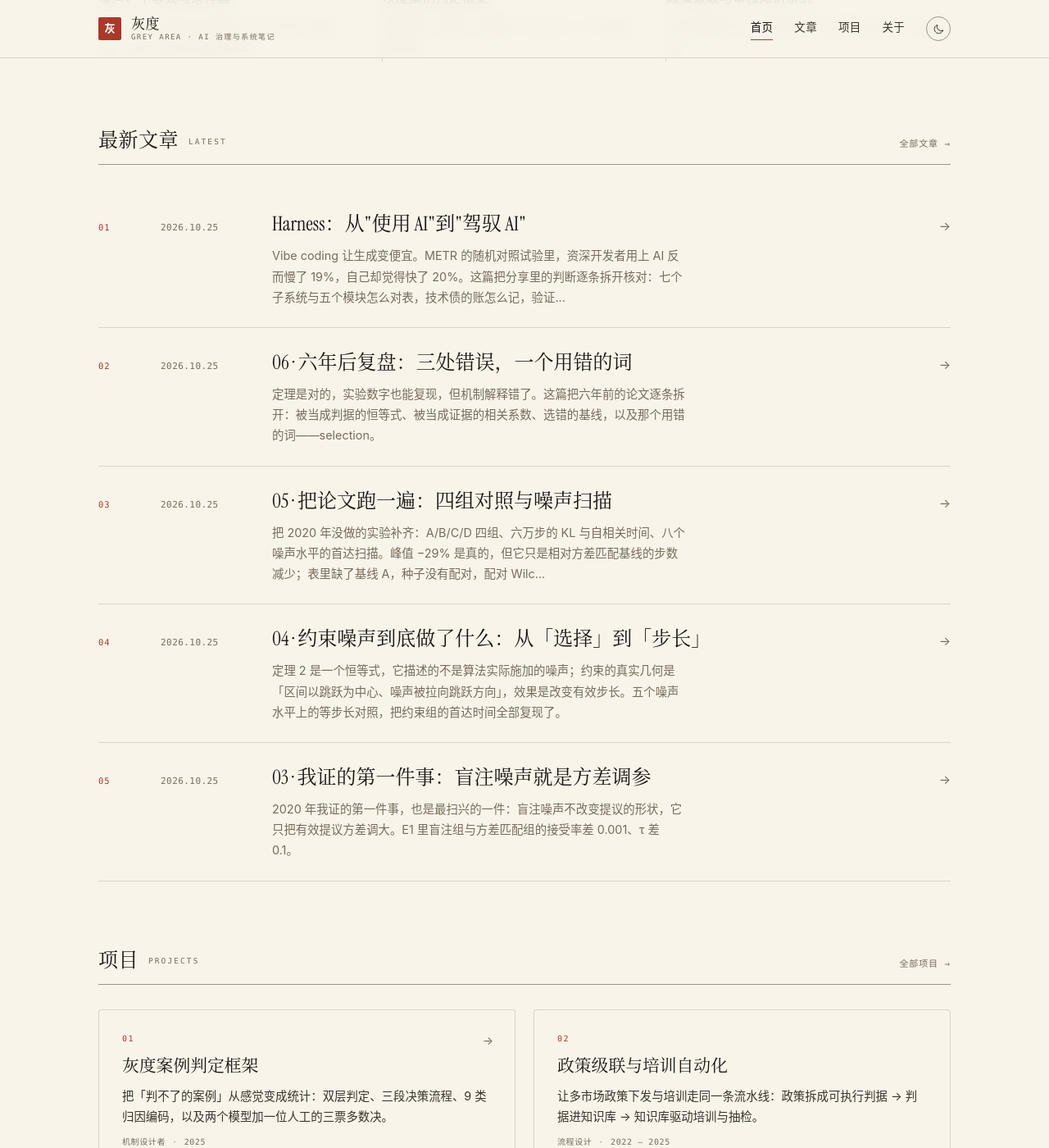
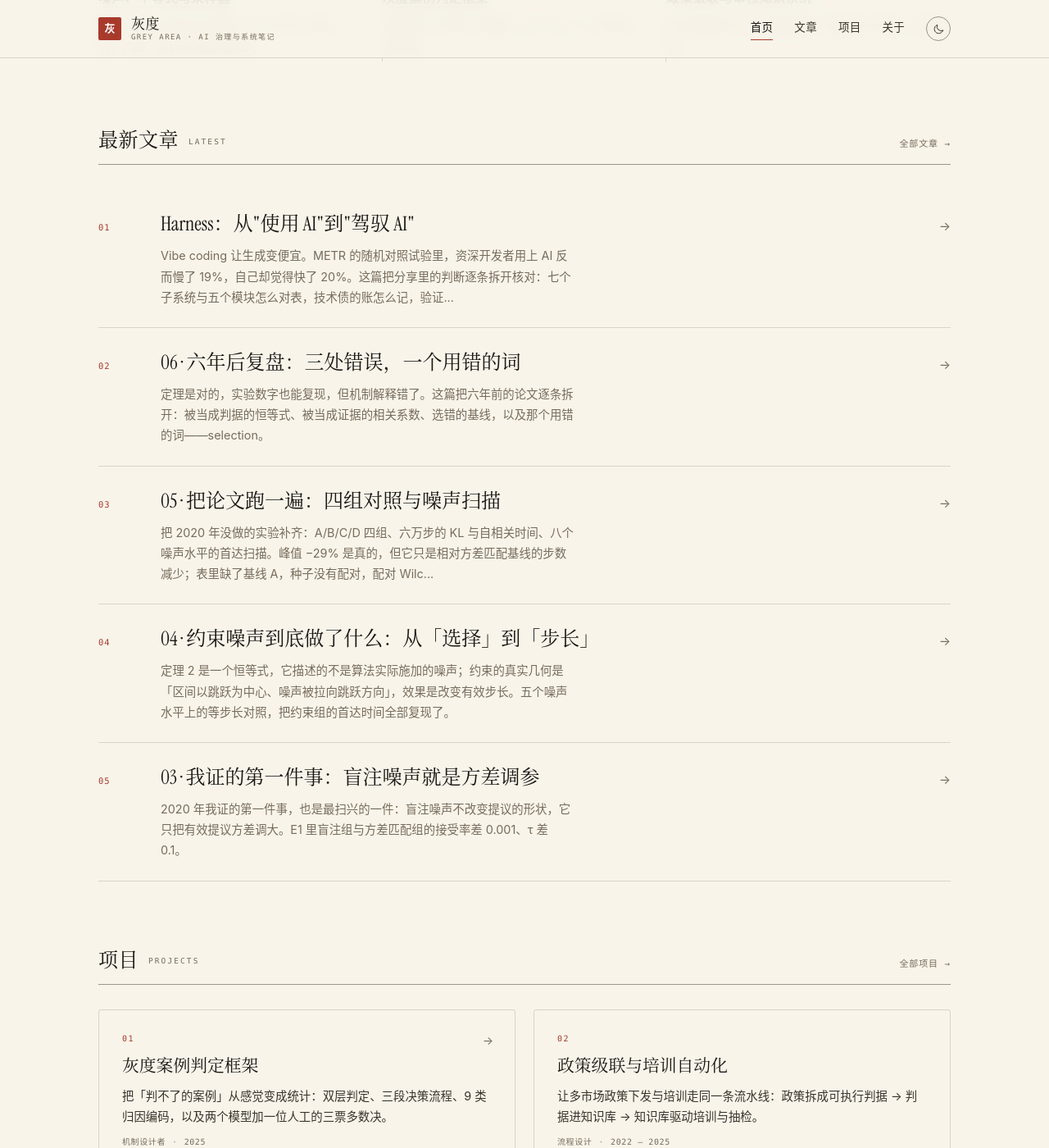
Before and after one commit to DMithrandir/dmithrandir.github.io, a Jekyll site: the page built from index.md, in a window 1280 px wide and 1400 px high, scrolled down 747 px. Shown: the whole window at 82% size. Built offline with Jekyll 4.4.1, drawn with Linux system fonts in a browser that asks for light colours.

Commit message:
日期：列表与文章页不再显示发布日期，归档只保留年份

```diff
--- a/_includes/post-row.html
+++ b/_includes/post-row.html
@@ -3,7 +3,6 @@
 <li class="post-row" style="--i: {{ n | minus: 1 }}">
   <a class="post-row-link" href="{{ post.url | relative_url }}">
     <span class="row-num">{% if n < 10 %}0{% endif %}{{ n }}</span>
-    <span class="row-date">{{ post.date | date: '%Y.%m.%d' }}</span>
     <span class="row-title">{{ post.title }}</span>
     <span class="row-arrow" aria-hidden="true">→</span>
   </a>
--- a/_layouts/post.html
+++ b/_layouts/post.html
@@ -8,8 +8,7 @@ layout: default
   <header class="wrap post-head">
     <p class="eyebrow">
       {%- for category in page.categories -%}{{ category }}<span class="sep">/</span>{%- endfor -%}
-      <time datetime="{{ page.date | date_to_xmlschema }}">{{ page.date | date: '%Y.%m.%d' }}</time>
-      <span class="sep">/</span>约 {{ minutes }} 分钟
+      约 {{ minutes }} 分钟
     </p>
     <h1 class="post-title">{{ page.title }}</h1>
     {%- if page.description %}<p class="post-lead">{{ page.description }}</p>{% endif -%}
--- a/archive.html
+++ b/archive.html
@@ -14,7 +14,6 @@ description: "全部文章，按年份排列。"
       {%- for post in year.items %}
       <li>
         <a href="{{ post.url | relative_url }}">
-          <time datetime="{{ post.date | date_to_xmlschema }}">{{ post.date | date: '%m.%d' }}</time>
           <span class="archive-title">{{ post.title }}</span>
         </a>
       </li>
--- a/assets/css/style.css
+++ b/assets/css/style.css
@@ -530,7 +530,7 @@ p {
 
 .post-row-link {
   display: grid;
-  grid-template-columns: 56px 116px minmax(0, 1fr) 24px;
+  grid-template-columns: 56px minmax(0, 1fr) 24px;
   gap: 20px;
   align-items: baseline;
   text-decoration: none;
@@ -579,7 +579,7 @@ p {
 }
 
 .row-excerpt {
-  margin: 10px 0 0 212px;
+  margin: 10px 0 0 76px;
   max-width: 56ch;
   font-size: 0.9rem;
   line-height: 1.75;
@@ -1075,9 +1075,7 @@ p {
 }
 
 .archive-posts a {
-  display: grid;
-  grid-template-columns: 64px minmax(0, 1fr);
-  gap: 16px;
+  display: block;
   padding: 13px 0;
   border-bottom: 1px solid var(--rule);
   text-decoration: none;
```
Also changed, not shown: EDITING.md (+16 -0 lines).
